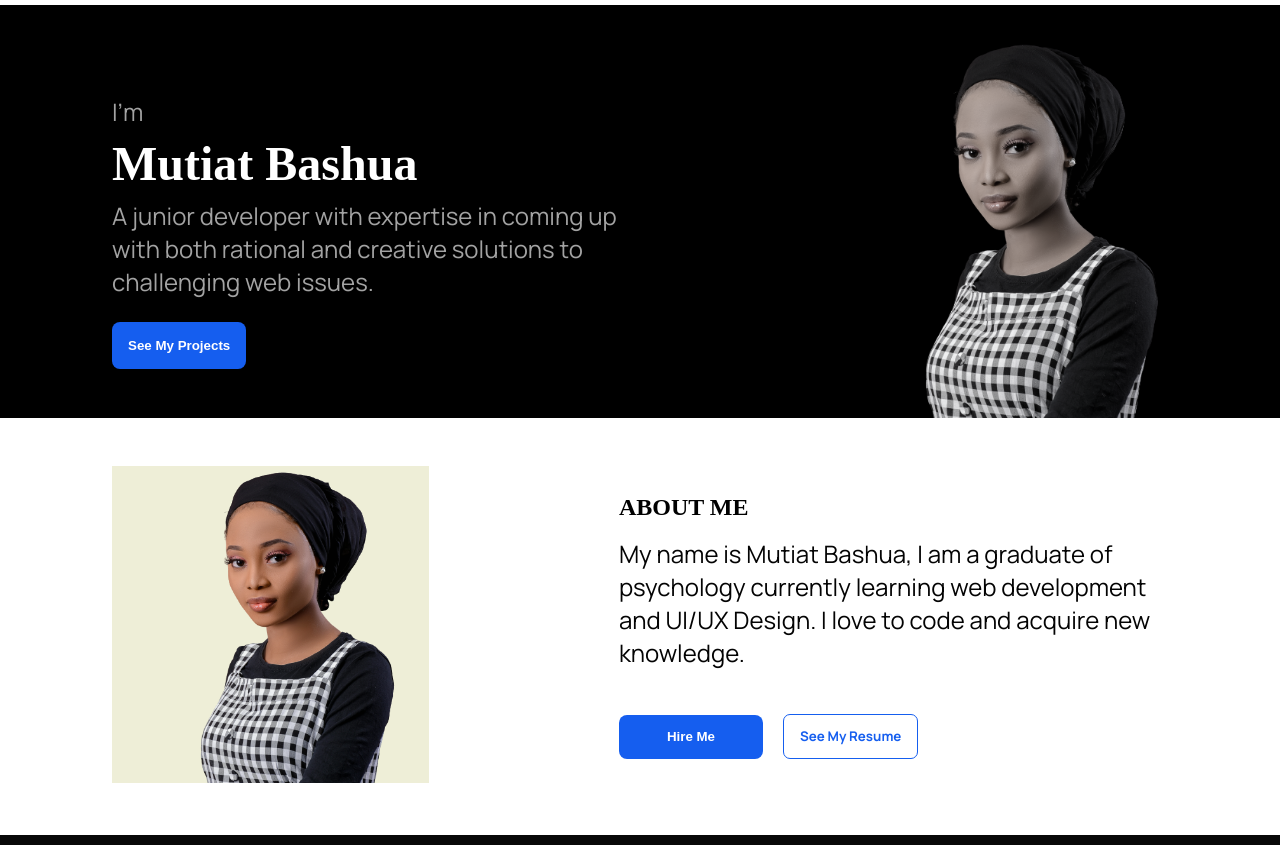
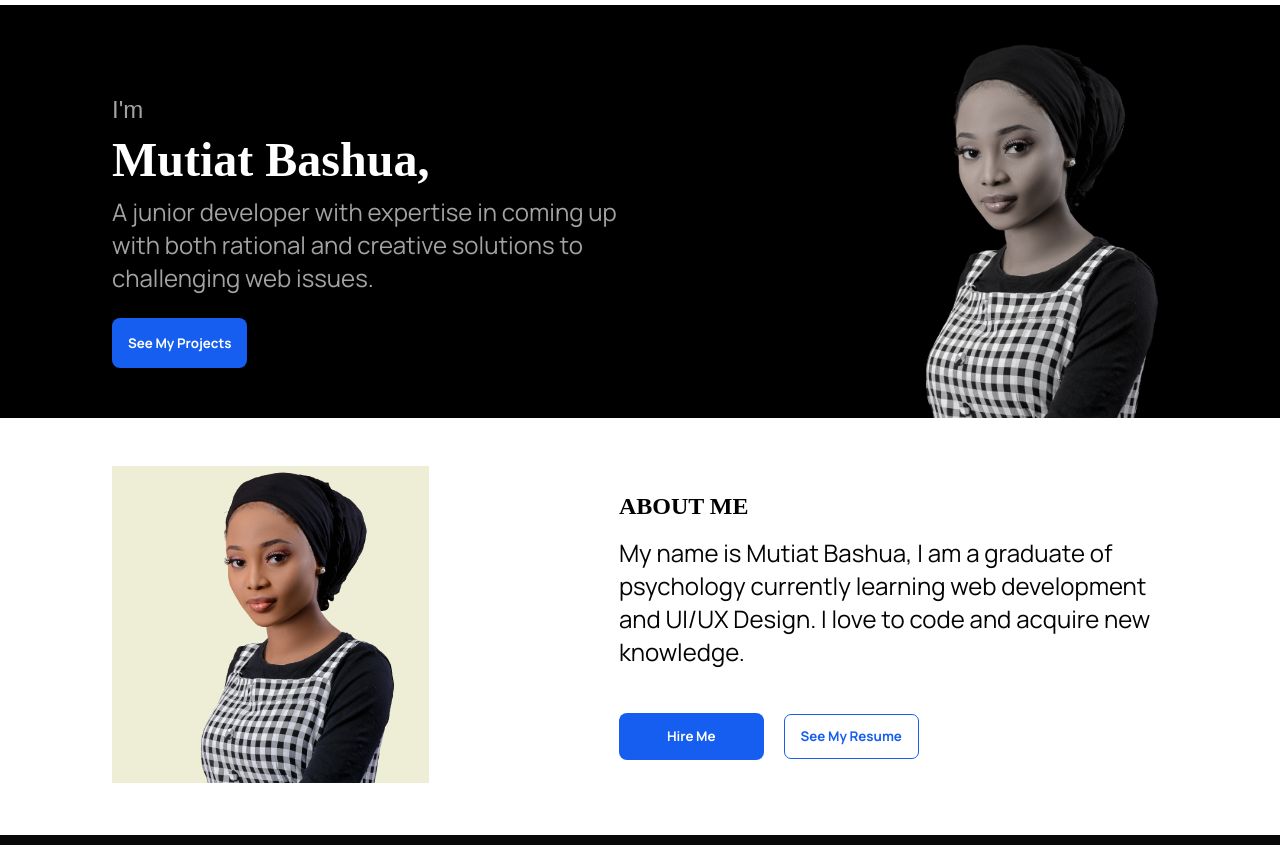
Before and after one commit to MutiatBash/bio, a plain HTML site: page index.html in a window 1280 px wide. Shown: the part 44-889 px from the top of the page. Drawn offline with Linux system fonts and the light colour scheme; a web font is replaced by a local one.

Commit message:
updated font styles

```diff
--- a/index.html
+++ b/index.html
@@ -23,8 +23,8 @@
     <main>
       <div id="home">
         <div class="hometxt">
-          <p>I'm</p>
-          <h1>Mutiat Bashua</h1>
+          <p class="im">I'm</p>
+          <h1>Mutiat Bashua,</h1>
           <p>
             A junior developer with expertise in coming up with both rational
             and creative solutions to challenging web issues.
--- a/style.css
+++ b/style.css
@@ -19,6 +19,7 @@ nav img,
   text-transform: uppercase;
   font-family: "Halant", sans-serif;
   color: black;
+  font-weight: 500;
 }
 .capt.active {
   border-bottom: 1px solid rgba(21, 94, 239, 1);
@@ -62,12 +63,17 @@ nav ul li {
 }
 #home h1 {
   font-size: 3rem;
+  /* font-weight: 600; */
 }
 #home p {
   font-family: "Manrope";
   font-size: 1.5rem;
   color: rgba(163, 163, 163, 1);
   margin: 0.5rem 0;
+}
+#home .im {
+  font-family: "Halant", sans-serif;
+  font-weight: 500;
 }
 #home button,
 .hire2 {
@@ -84,11 +90,10 @@ nav ul li {
   margin-right: 1rem;
   padding: 0.9rem 3rem;
 }
-.hire2 a {
-  color: white;
-}
+.hire2 a,
 #home button a {
   color: white;
+  font-family: "Manrope";
 }
 .hire {
   font-size: 0.8rem;
@@ -110,10 +115,12 @@ nav ul li {
 .resume a {
   color: rgba(21, 94, 239, 1);
   font-weight: 700;
+  font-family: "Manrope";
 }
 h1,
 h2 {
   font-family: "Halant", serif;
+  /* font-weight: 500; */
 }
 #about {
   background-color: white;
```
